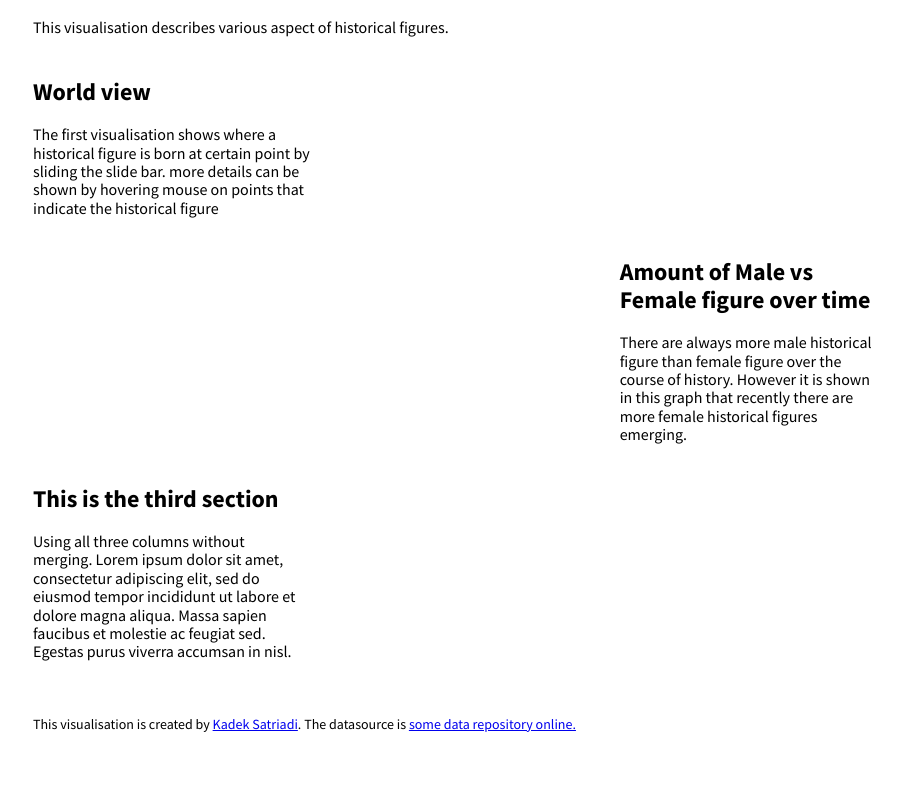
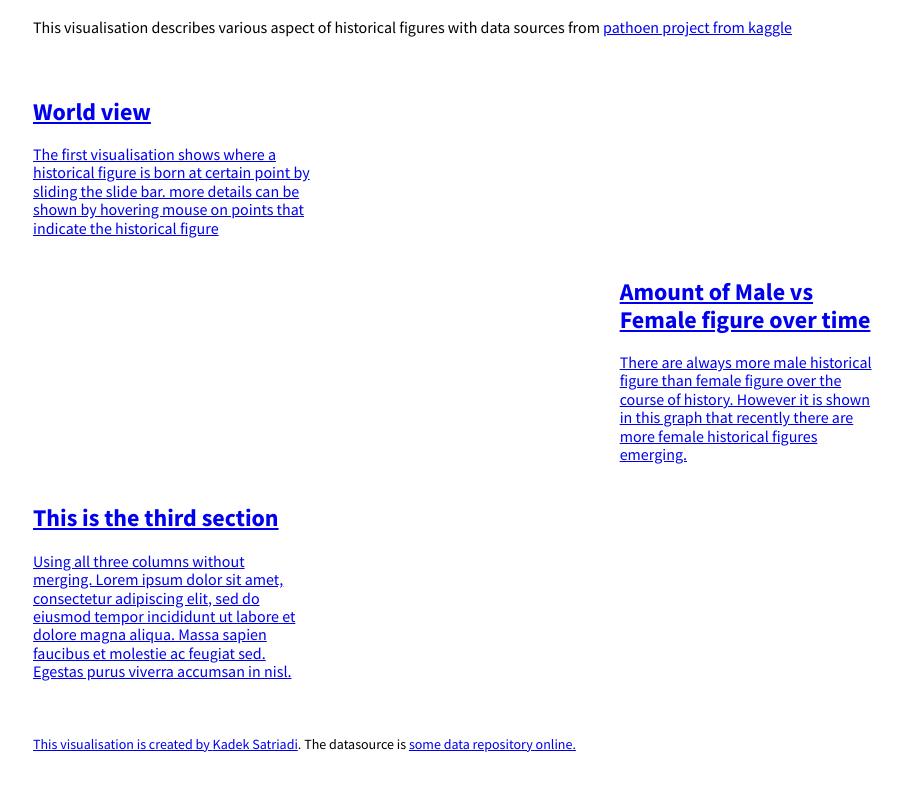
Before and after one commit to Ehzuy/-FIT3179, a plain HTML site: page Main.html in a window 1280 px wide. Shown: the part 75-863 px from the top of the page, without its empty margins (182-1085 px from the left). Drawn offline with nearby package versions, Linux system fonts and the light colour scheme; a script that the page names is missing.

Commit message:
Update Main.html

```diff
--- a/Main.html
+++ b/Main.html
@@ -59,7 +59,7 @@
     <div class="pure-g">
       <div class="pure-u-1-1">
         <h1>Asssignment2</h1>
-        <p>This visualisation describes various aspect of historical figures.</p>
+        <p>This visualisation describes various aspect of historical figures with data sources from <a href="https://www.kaggle.com/mit/pantheon-project/notebooks"" target="_blank">pathoen project from kaggle</href></p>
       </div>
         <div class="pure-u-2-3">
         <div id="vis1" class="vis-container"></div>
@@ -70,7 +70,7 @@
     <!-- pure grid group -->
     <div class="pure-g">
         <div class="pure-u-1-3">
-          <div class="description description h2, h1">
+          <div>
             <h2>World view</h2>
             <p>The first visualisation shows where a historical figure is born at certain point by sliding the slide bar. more details can be shown by hovering mouse on points that indicate the historical figure </p>
           </div>
```
